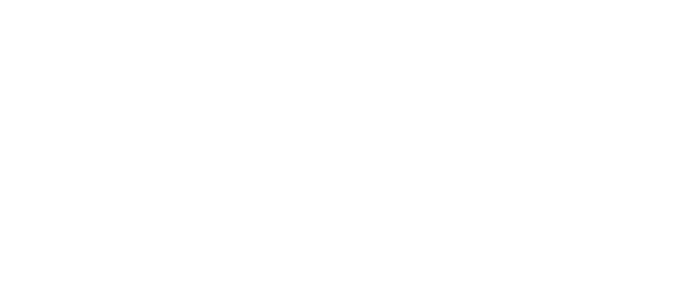
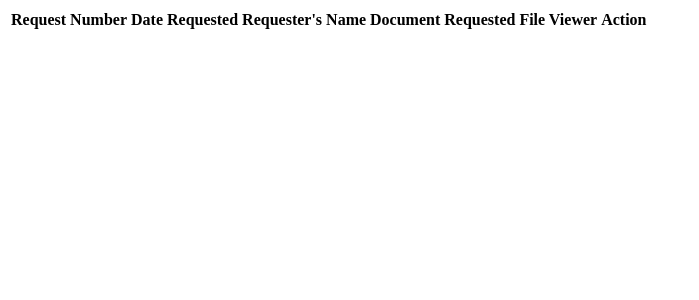
Before and after one commit to QCU-ODRS/qcu_odrs, a PHP site: page /pendinglist_table.php in a window 1280 px wide. Before the commit the part shown is empty. Shown: the top 300 px of the page, without its empty margins (0-699 px from the left). Run offline with PHP 8.4, Linux system fonts and the light colour scheme; lists and menus that the app fills with data are empty.

Commit message:
Update pendinglist_table.php

```diff
--- a/optimized/resource/opt/pendinglist_table.php
+++ b/optimized/resource/opt/pendinglist_table.php
@@ -1,11 +1,11 @@
 <table>
     <tr>
-        <th></th>
-        <th></th>
-        <th></th>
-        <th></th>
-        <th></th>
-        <th></th>
+        <th>Request Number</th>
+        <th>Date Requested</th>
+        <th>Requester's Name</th>
+        <th>Document Requested</th>
+        <th>File Viewer</th>
+        <th>Action</th>
     </tr>
     <tr>
         <td></td>
```
